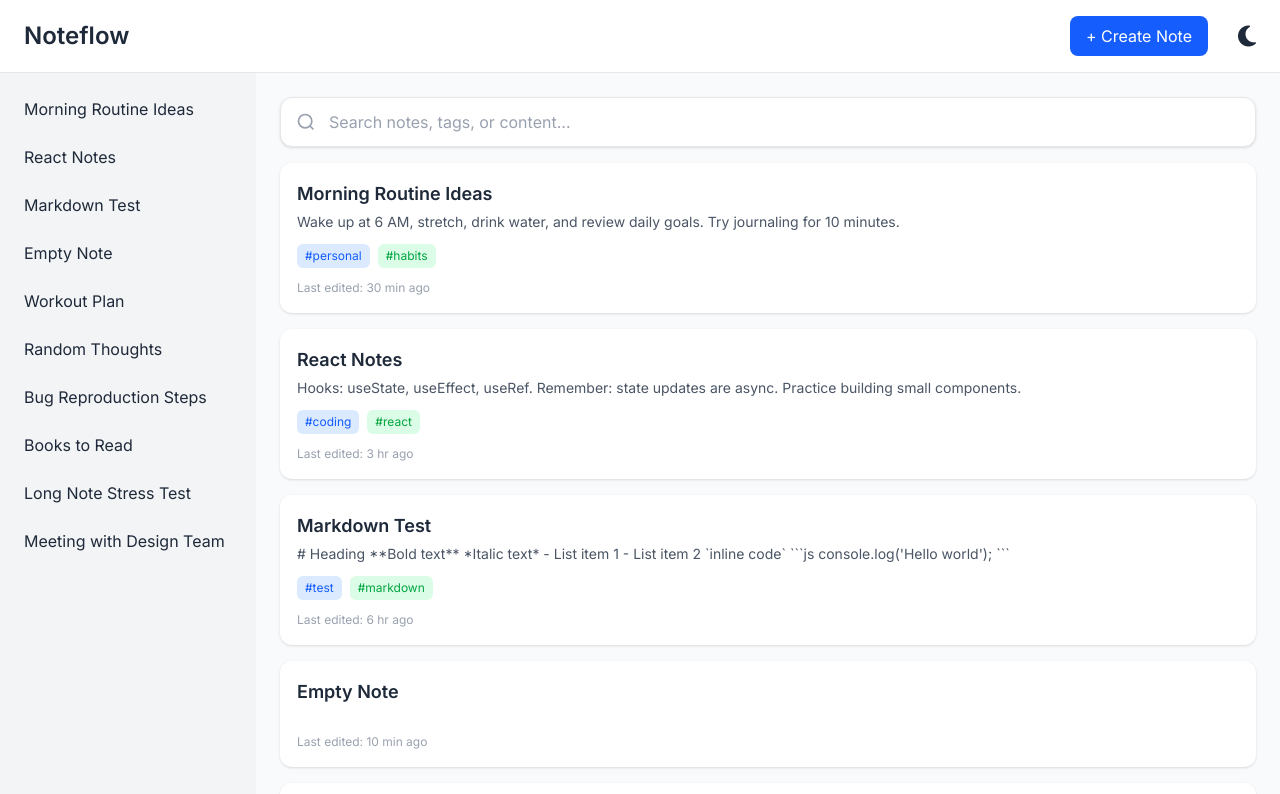
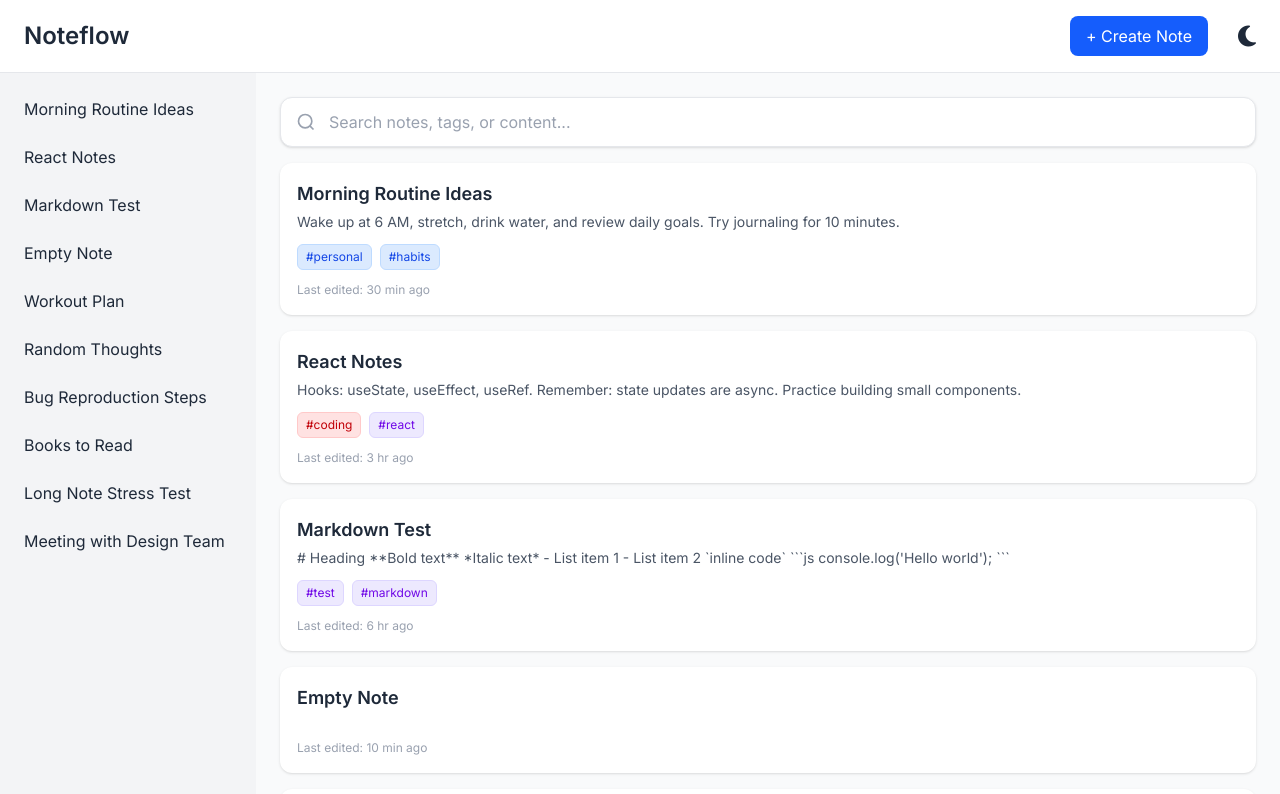
Before and after one commit to bhargablinx/noteflow, a React (Vite) app: page / in a window 1280 px wide. Shown: the top 794 px of the page. Built offline with nearby package versions, Linux system fonts and the light colour scheme.

Commit message:
implement deterministic tag coloring for consistent UI

```diff
--- a/src/components/NotesCard.jsx
+++ b/src/components/NotesCard.jsx
@@ -14,13 +14,35 @@ export default function NotesCard({
     const isFlashing = flashNoteIndex === index;
 
     // Tag color variations
-    const tagColors = [
-        "bg-blue-100 text-blue-600",
-        "bg-green-100 text-green-600",
-        "bg-red-100 text-red-600",
-        "bg-purple-100 text-purple-600",
-        "bg-yellow-100 text-yellow-600",
+    const TAG_COLORS = [
+        "bg-red-100 text-red-700 border-red-200",
+        "bg-orange-100 text-orange-700 border-orange-200",
+        "bg-amber-100 text-amber-700 border-amber-200",
+        "bg-yellow-100 text-yellow-700 border-yellow-200",
+        "bg-lime-100 text-lime-700 border-lime-200",
+        "bg-green-100 text-green-700 border-green-200",
+        "bg-emerald-100 text-emerald-700 border-emerald-200",
+        "bg-teal-100 text-teal-700 border-teal-200",
+        "bg-cyan-100 text-cyan-700 border-cyan-200",
+        "bg-sky-100 text-sky-700 border-sky-200",
+        "bg-blue-100 text-blue-700 border-blue-200",
+        "bg-indigo-100 text-indigo-700 border-indigo-200",
+        "bg-violet-100 text-violet-700 border-violet-200",
+        "bg-purple-100 text-purple-700 border-purple-200",
+        "bg-fuchsia-100 text-fuchsia-700 border-fuchsia-200",
+        "bg-pink-100 text-pink-700 border-pink-200",
+        "bg-rose-100 text-rose-700 border-rose-200",
     ];
+
+    function getTagColor(tag) {
+        let hash = 5381;
+
+        for (let i = 0; i < tag.length; i++) {
+            hash = (hash * 33) ^ tag.charCodeAt(i);
+        }
+
+        return TAG_COLORS[Math.abs(hash) % TAG_COLORS.length];
+    }
 
     useEffect(() => {
         if (isFlashing && ref.current) {
@@ -54,14 +76,12 @@ export default function NotesCard({
 
             {/* Tags */}
             <div className="flex gap-2 mt-3 flex-wrap">
-                {tags.map((item, index) => (
+                {tags.map((tag, index) => (
                     <span
                         key={index}
-                        className={`px-2 py-1 text-xs rounded-md ${
-                            tagColors[index % tagColors.length]
-                        } dark:opacity-90`}
+                        className={`px-2 py-1 text-xs rounded-md border ${getTagColor(tag.toLowerCase().trim())} dark:opacity-90`}
                     >
-                        {item}
+                        {tag}
                     </span>
                 ))}
             </div>
```
